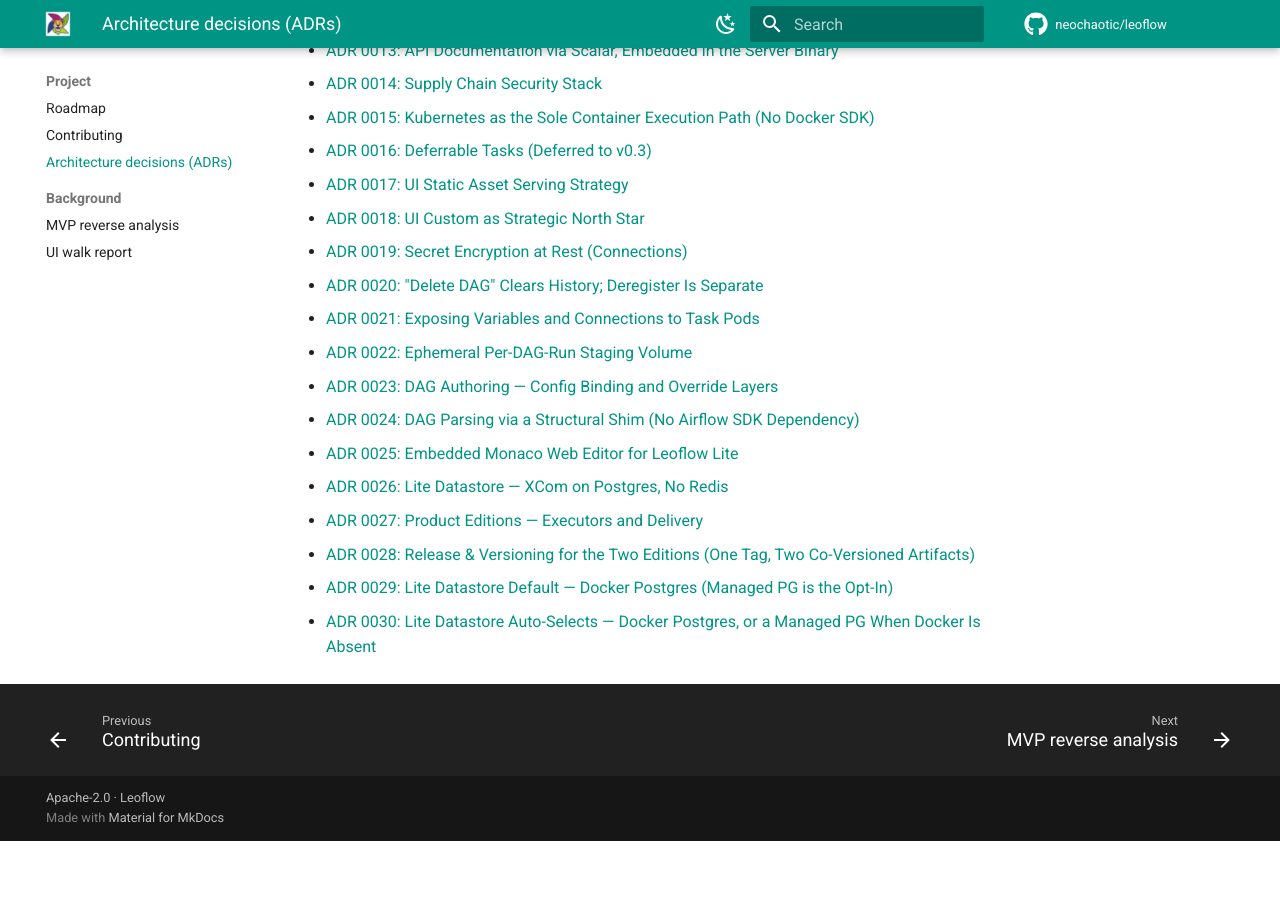
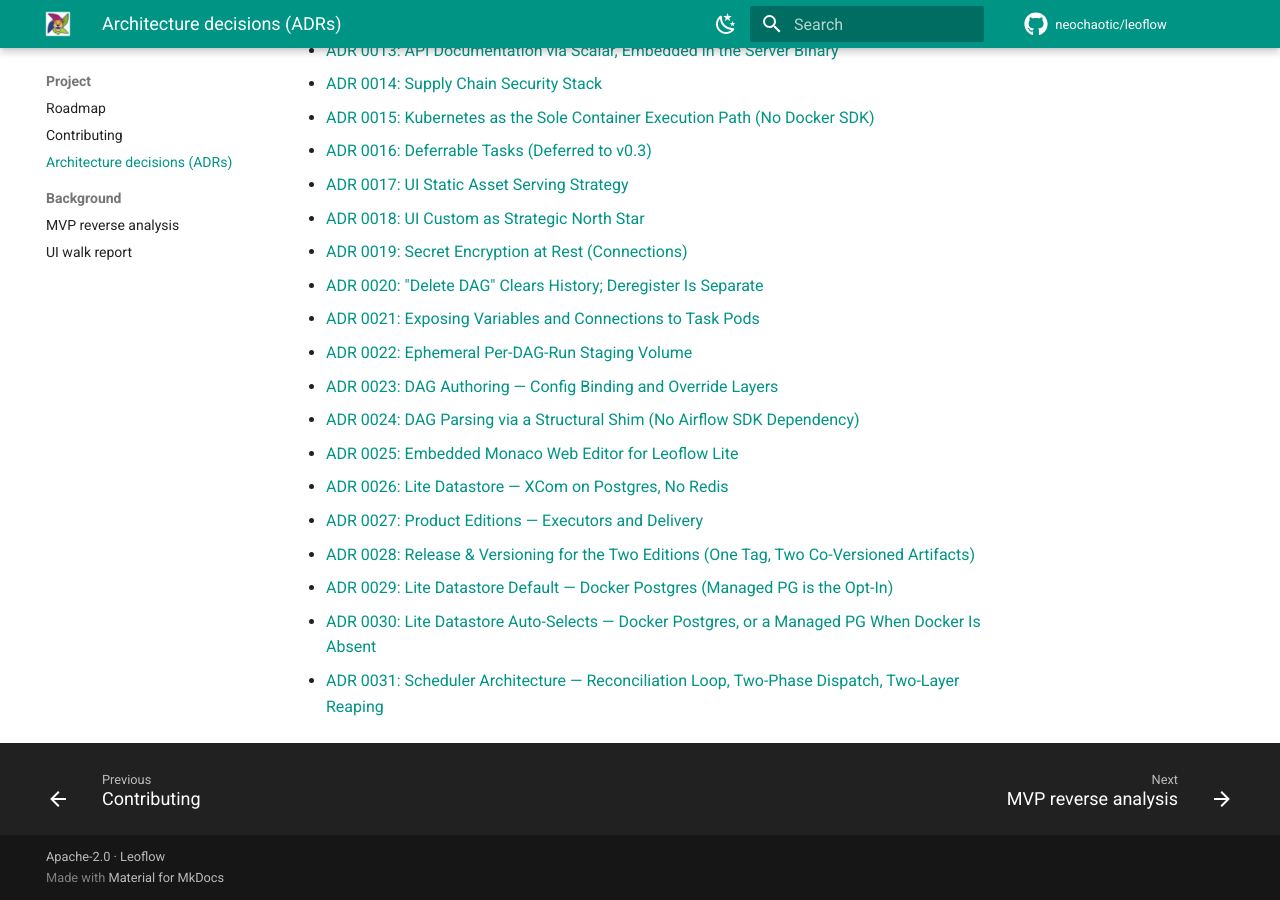
Before and after one commit to neochaotic/leoflow, an MkDocs documentation site: the page built from docs/adrs.md, in a window 1280 px wide and 900 px high, scrolled down 681 px. Built offline with MkDocs 1.6.1 and Material for MkDocs 9.7.7, drawn with Linux system fonts in a browser that asks for light colours; comment, search, counter and statistics services are not loaded; before the commit the page ends 1522 px from its top, so only the background shows below that.

Commit message:
docs(adr): regenerate adrs.md index for ADR 0031 (#153)
PR #126 (orphan run reaper) added ADR 0031 (Scheduler Architecture) but
did not run scripts/gen-adr-index.sh to refresh the published index in
docs/adrs.md. The Docs workflow caught this on main with:

  docs/adrs.md is out of date — run scripts/gen-adr-index.sh

This is the missing one-line addition. The check passes locally with
the regenerated file.

Co-authored-by: Claude Opus 4.7 <noreply@anthropic.com>

```diff
--- a/docs/adrs.md
+++ b/docs/adrs.md
@@ -33,4 +33,5 @@ The *why* behind Leoflow's design. ADRs are immutable once accepted.
 - [ADR 0028: Release & Versioning for the Two Editions (One Tag, Two Co-Versioned Artifacts)](adr/0028-release-versioning-two-editions.md)
 - [ADR 0029: Lite Datastore Default — Docker Postgres (Managed PG is the Opt-In)](adr/0029-lite-datastore-default-docker.md)
 - [ADR 0030: Lite Datastore Auto-Selects — Docker Postgres, or a Managed PG When Docker Is Absent](adr/0030-lite-datastore-auto-select.md)
+- [ADR 0031: Scheduler Architecture — Reconciliation Loop, Two-Phase Dispatch, Two-Layer Reaping](adr/0031-scheduler-architecture.md)
 <!-- END ADR INDEX -->
```
